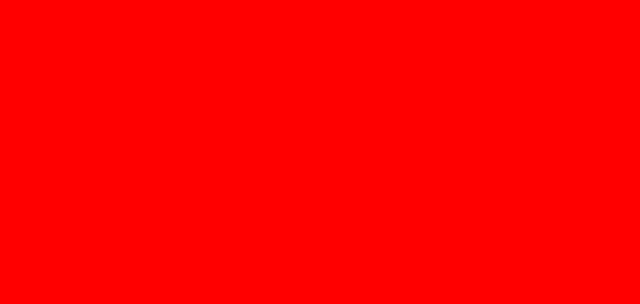
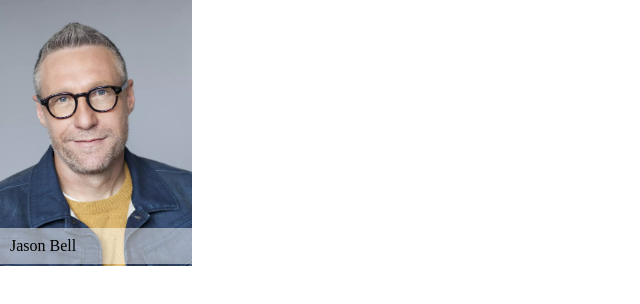
Before and after one commit to yvandouenel/diginamic2022PRF, a plain HTML site: page css/html/test1.html in a window 1280 px wide. Shown: the whole page, without its empty margins (0-640 px from the left). Drawn offline with Linux system fonts and the light colour scheme.

Commit message:
Après explication sur la propriété position.3

```diff
--- /dev/null
+++ b/css/css/reset.css
@@ -0,0 +1,48 @@
+/* http://meyerweb.com/eric/tools/css/reset/
+   v2.0 | 20110126
+   License: none (public domain)
+*/
+
+html, body, div, span, applet, object, iframe,
+h1, h2, h3, h4, h5, h6, p, blockquote, pre,
+a, abbr, acronym, address, big, cite, code,
+del, dfn, em, img, ins, kbd, q, s, samp,
+small, strike, strong, sub, sup, tt, var,
+b, u, i, center,
+dl, dt, dd, ol, ul, li,
+fieldset, form, label, legend,
+table, caption, tbody, tfoot, thead, tr, th, td,
+article, aside, canvas, details, embed,
+figure, figcaption, footer, header, hgroup,
+menu, nav, output, ruby, section, summary,
+time, mark, audio, video {
+	margin: 0;
+	padding: 0;
+	border: 0;
+	font-size: 100%;
+	font: inherit;
+	vertical-align: baseline;
+}
+/* HTML5 display-role reset for older browsers */
+article, aside, details, figcaption, figure,
+footer, header, hgroup, menu, nav, section {
+	display: block;
+}
+body {
+	line-height: 1;
+}
+ol, ul {
+	list-style: none;
+}
+blockquote, q {
+	quotes: none;
+}
+blockquote:before, blockquote:after,
+q:before, q:after {
+	content: '';
+	content: none;
+}
+table {
+	border-collapse: collapse;
+	border-spacing: 0;
+}
--- a/css/css/test1.css
+++ b/css/css/test1.css
@@ -1,3 +1,37 @@
-body {
-  background-color: red;
+* {
+  /* Permet de ne pas compter le padding et le border dans la largeur des éléments */
+  box-sizing: border-box;
 }
+
+figure {
+  max-width: 15%;
+  position: relative;
+}
+
+figcaption {
+  position: absolute;
+  bottom: 5px;
+  width: 100%;
+  background-color: rgba(255, 255, 255, 0.5);
+  padding: 10px;
+
+}
+
+#jb {
+  /* 100% max de son conteneur */
+  max-width: 100%;
+}
+
+.clear-fix {
+  clear: left;
+}
+
+.col {
+  float: left;
+  width: 25%;
+
+}
+
+.col>div {
+  padding: 20px;
+}
--- a/css/html/test1.html
+++ b/css/html/test1.html
@@ -5,9 +5,14 @@
   <meta http-equiv="X-UA-Compatible" content="IE=edge">
   <meta name="viewport" content="width=device-width, initial-scale=1.0">
   <title>Document</title>
+  <link rel="stylesheet" href="../css/reset.css">
   <link rel="stylesheet" href="../css/test1.css">
 </head>
 <body>
+  <figure>
+    <img id="jb" src="../images/JASON-BELL_017.jpeg" alt="">
+    <figcaption>Jason Bell</figcaption>
+  </figure>
 
 </body>
 </html>
```
Also changed, not shown: css/images/JASON-BELL_017.jpeg (added).
